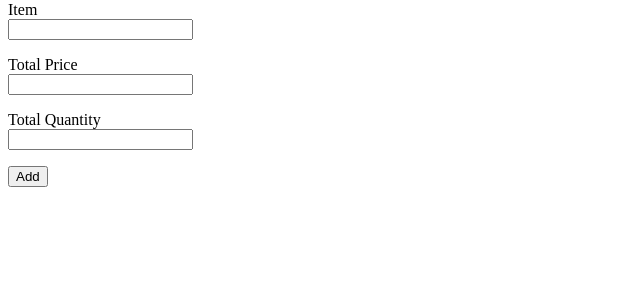
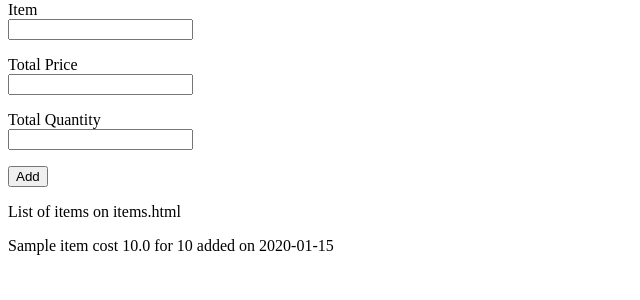
Before and after one commit to ianluria/CS50FinalProject, a Flask app: page /addItem in a window 1280 px wide. Shown: the part 149-449 px from the top of the page, without its empty margins (0-640 px from the left). Run offline with Flask 2, Linux system fonts and the light colour scheme; a user stored in the database is signed in; tables that the repository leaves empty hold one stand-in row (values such as "Sample post").

Commit message:
Fixed template inheratance issue.

```diff
--- a/app/routes.py
+++ b/app/routes.py
@@ -39,6 +39,7 @@ def sale():
         # create dynamic list of choice values
         return render_template("saleInput.html", form=form)
 
+
 @app.route("/items", methods=["GET"])
 @login_required
 def items():
@@ -60,11 +61,6 @@ def items():
 @login_required
 def addItem():
     form = ItemForm()
-
-    print("form data: ", form.data)
-    print("form errors: ", form.errors)
-
-    print("current user: ", current_user.__dict__)
 
     if form.validate_on_submit():
 
@@ -96,7 +92,8 @@ def addItem():
 
         return redirect(url_for("addItem"))
 
-    return render_template("addItem.html", form=form)
+    items = Items.query.filter_by(username=current_user.username).all()
+    return render_template("_addItem.html", form=form, items=items)
 
 
 @app.route("/editItemSelect", methods=["GET", "POST"])
@@ -105,7 +102,7 @@ def editItemSelect():
 
     form = EditItemSelectForm()
 
-    items = Items.query.filter_by(user=current_user).all()
+    items = Items.query.filter_by(username=current_user.username).all()
 
     # Create a list of all itemNames
     names = [(item.itemName, item.itemName) for item in items]
@@ -121,11 +118,9 @@ def editItemSelect():
 
         itemForm = ItemForm(itemFound)
 
-        #itemForm.item.data = form.items.data
+        return render_template("_editItemDetails.html", form=itemForm, items=items)
 
-        return render_template("_editItemDetails.html", form=itemForm)
-
-    return render_template("_editItemSelect.html", form=form)
+    return render_template("_editItemSelect.html", form=form, items=items)
 
 
 @app.route("/editItemDetails", methods=["POST"])
--- /dev/null
+++ b/app/templates/_addItem.html
@@ -0,0 +1,34 @@
+{% extends "items.html" %}
+
+{% block add %}
+
+<h1>Input Item</h1>
+<form action="" method="post" novalidate>
+    {{ form.hidden_tag() }}
+
+    <p>
+        {{ form.itemName.label }}<br>
+        {{ form.itemName() }}
+        {% for error in form.itemName.errors %}
+        <span style="color: red;">[{{ error }}]</span>
+        {% endfor %}
+    </p>
+    <p>
+        {{ form.price.label }}<br>
+        {{ form.price() }}
+        {% for error in form.price.errors %}
+        <span style="color: red;">[{{ error }}]</span>
+        {% endfor %}
+    </p>
+    <p>
+        {{ form.quantity.label }}<br>
+        {{ form.quantity() }}
+        {% for error in form.quantity.errors %}
+        <span style="color: red;">[{{ error }}]</span>
+        {% endfor %}
+    </p>
+
+    <p>{{ form.submit() }}</p>
+</form>
+
+{% endblock %}
--- a/app/templates/items.html
+++ b/app/templates/items.html
@@ -9,8 +9,12 @@
     {% block delete %}{% endblock %}
 
 
+
+{% block itemsList %}
+<p>List of items on items.html</p>
     {% for item in items %}
         <div>{{ item.itemName }} cost {{item.price}} for {{item.quantity}} added on {{item.date}} </div>
     {% endfor %}
+{% endblock %}
 
 {% endblock %}
```
